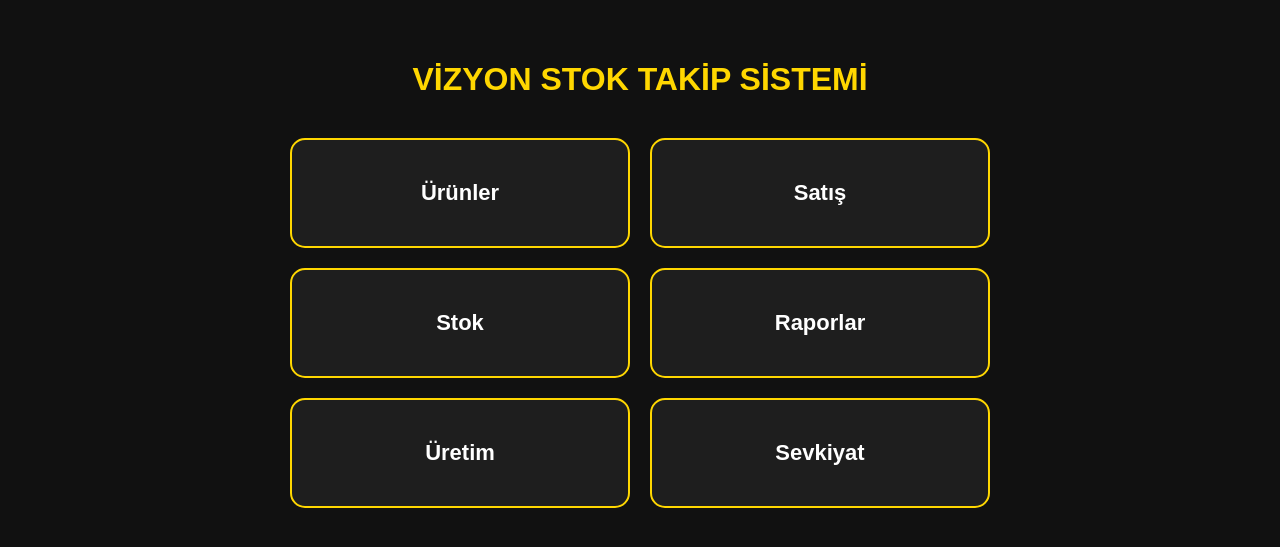
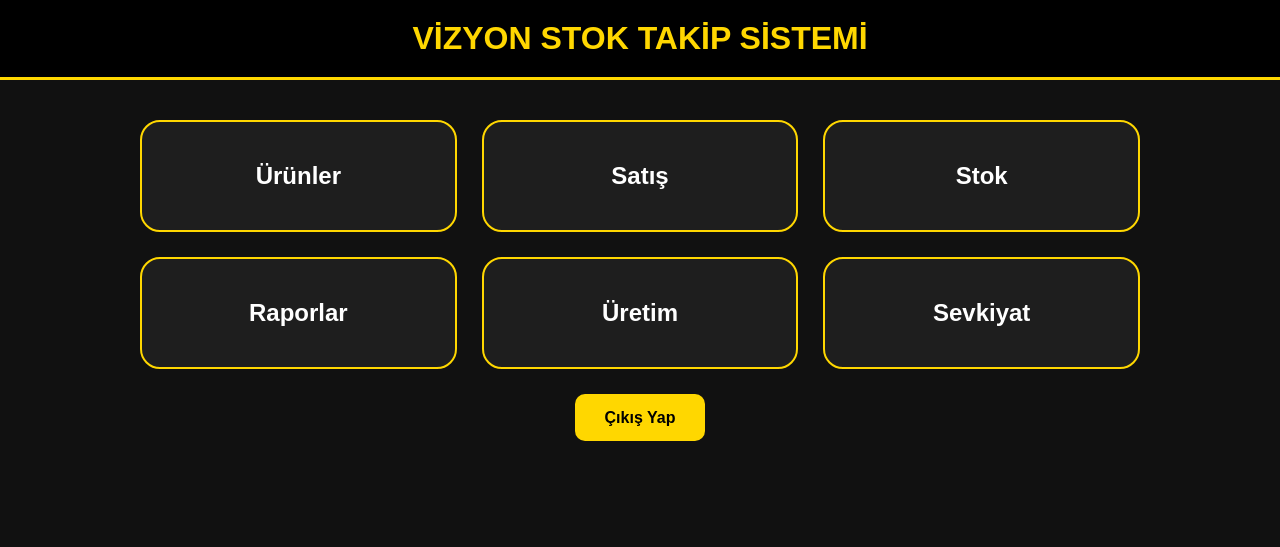
Before and after one commit to alicandvc38-netizen/vizyon-stok, a Flask app: page / in a window 1280 px wide. Shown: the top 547 px of the page. Run offline with Flask 3, Linux system fonts and the light colour scheme; the visitor is signed in with stand-in values (Sample User, id 1); data that the repository does not hold is empty.

Commit message:
Update index.html

```diff
--- a/templates/index.html
+++ b/templates/index.html
@@ -2,60 +2,87 @@
 <html lang="tr">
 <head>
 <meta charset="UTF-8">
+<meta name="viewport" content="width=device-width, initial-scale=1.0">
 <title>Vizyon Stok</title>
 
 <style>
 
 body{
+    margin:0;
+    font-family:Arial;
     background:#111;
     color:white;
-    font-family:Arial;
-    margin:0;
-    padding:40px;
 }
 
-h1{
+.header{
+    background:black;
+    padding:20px;
+    text-align:center;
+    border-bottom:3px solid gold;
+}
+
+.header h1{
     color:gold;
-    text-align:center;
-    margin-bottom:40px;
+    margin:0;
+}
+
+.container{
+    max-width:1000px;
+    margin:auto;
+    padding:40px 20px;
 }
 
 .menu{
     display:grid;
-    grid-template-columns:repeat(2,1fr);
-    gap:20px;
-    max-width:700px;
-    margin:auto;
+    grid-template-columns:repeat(auto-fit,minmax(250px,1fr));
+    gap:25px;
 }
 
 .kart{
     background:#1e1e1e;
+    border:2px solid gold;
+    border-radius:20px;
     padding:40px;
-    border-radius:15px;
     text-align:center;
-    border:2px solid gold;
     transition:0.3s;
 }
 
 .kart:hover{
     transform:scale(1.03);
-    background:#2a2a2a;
+    background:#2b2b2b;
 }
 
-a{
+.kart a{
+    color:white;
     text-decoration:none;
-    color:white;
-    font-size:22px;
+    font-size:24px;
+    font-weight:bold;
+}
+
+.alt{
+    text-align:center;
+    margin-top:40px;
+}
+
+.cikis{
+    background:gold;
+    color:black;
+    padding:15px 30px;
+    border-radius:10px;
+    text-decoration:none;
     font-weight:bold;
 }
 
 </style>
-
 </head>
 
 <body>
 
-<h1>VİZYON STOK TAKİP SİSTEMİ</h1>
+<div class="header">
+    <h1>VİZYON STOK TAKİP SİSTEMİ</h1>
+</div>
+
+<div class="container">
 
 <div class="menu">
 
@@ -85,5 +112,11 @@ a{
 
 </div>
 
+<div class="alt">
+<a class="cikis" href="/logout">Çıkış Yap</a>
+</div>
+
+</div>
+
 </body>
 </html>
```
